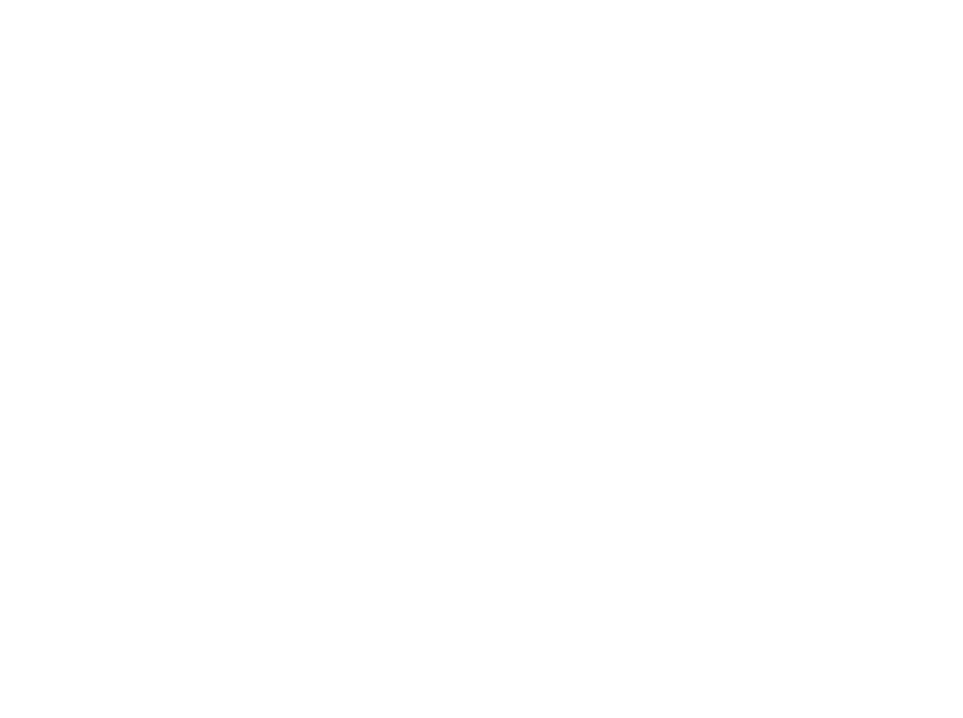
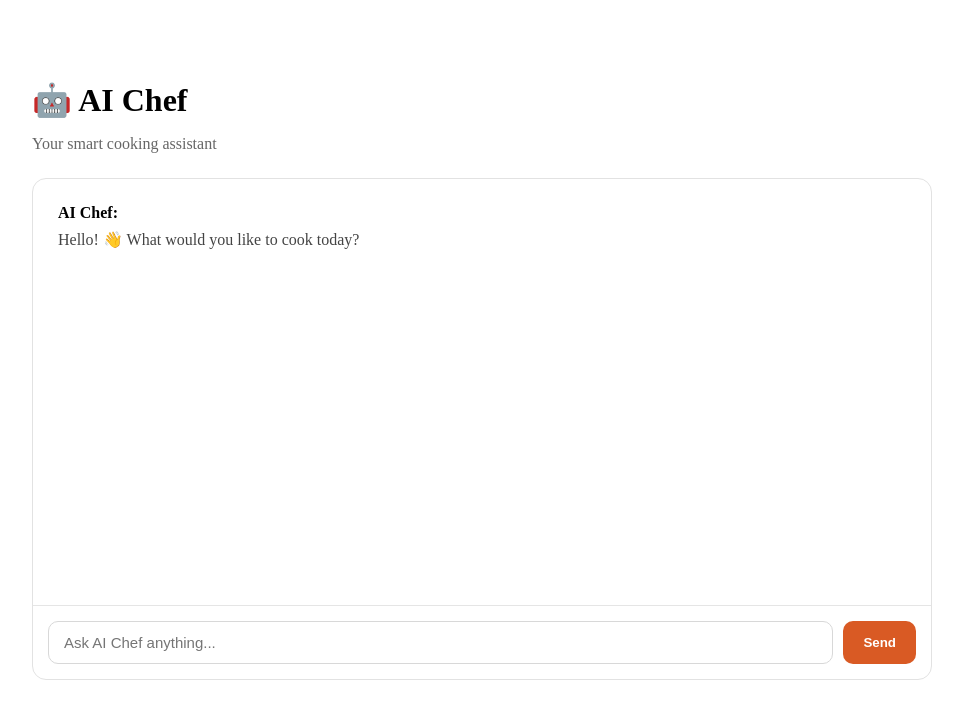
Before and after one commit to Khushi-5-png/swaadsetu, an Angular app: page /ai-chef in a window 1280 px wide. Before the commit this address led to /. Shown: the top 718 px of the page, without its empty margins (158-1121 px from the left). Built offline with nearby package versions, Linux system fonts and the light colour scheme.

Commit message:
Add AI Chef and update recipe details

```diff
--- /dev/null
+++ b/src/app/ai-chef/ai-chef.css
@@ -0,0 +1,63 @@
+.ai-chef-page {
+  max-width: 900px;
+  margin: 40px auto;
+  padding: 20px;
+}
+
+.ai-chef-page h1 {
+  margin-bottom: 5px;
+}
+
+.ai-chef-page > p {
+  color: #666;
+  margin-bottom: 25px;
+}
+
+.chat-box {
+  border: 1px solid #e2e2e2;
+  border-radius: 14px;
+  min-height: 500px;
+  display: flex;
+  flex-direction: column;
+  background: #ffffff;
+}
+
+.chat-message {
+  padding: 25px;
+  flex: 1;
+}
+
+.chat-message p {
+  margin-top: 8px;
+  color: #444;
+}
+
+.chat-input {
+  display: flex;
+  gap: 10px;
+  padding: 15px;
+  border-top: 1px solid #e5e5e5;
+}
+
+.chat-input input {
+  flex: 1;
+  padding: 12px 15px;
+  border: 1px solid #d8d8d8;
+  border-radius: 10px;
+  outline: none;
+  font-size: 15px;
+}
+
+.chat-input button {
+  padding: 12px 20px;
+  border: none;
+  border-radius: 10px;
+  background: #d95a24;
+  color: white;
+  cursor: pointer;
+  font-weight: 600;
+}
+
+.chat-input button:hover {
+  opacity: 0.9;
+}
--- /dev/null
+++ b/src/app/ai-chef/ai-chef.html
@@ -0,0 +1,27 @@
+<div class="ai-chef-page">
+
+  <h1>🤖 AI Chef</h1>
+
+  <p>Your smart cooking assistant</p>
+
+  <div class="chat-box">
+
+    <div class="chat-message">
+      <strong>AI Chef:</strong>
+      <p>Hello! 👋 What would you like to cook today?</p>
+    </div>
+
+    <div class="chat-input">
+
+      <input
+        type="text"
+        placeholder="Ask AI Chef anything..."
+      />
+
+      <button>Send</button>
+
+    </div>
+
+  </div>
+
+</div>
--- /dev/null
+++ b/src/app/ai-chef/ai-chef.ts
@@ -0,0 +1,9 @@
+import { Component } from '@angular/core';
+
+@Component({
+  imports: [],
+  selector: 'app-ai-chef',
+  styleUrl: './ai-chef.css',
+  templateUrl: './ai-chef.html',
+})
+export class AiChef {}
--- a/src/app/app.routes.ts
+++ b/src/app/app.routes.ts
@@ -1,8 +1,4 @@
 import { Routes } from '@angular/router';
-import { Explore } from './explore/explore';
-import { States } from './states/states';
-import { Recipes } from './recipes/recipes';
-import { RecipeDetails } from './recipe-details/recipe-details';
 
 export const routes: Routes = [
   {
@@ -10,20 +6,16 @@
     redirectTo: 'explore',
     pathMatch: 'full'
   },
+
   {
     path: 'explore',
-    component: Explore
+    loadComponent: () =>
+      import('./explore/explore').then(m => m.Explore)
   },
+
   {
-    path: 'states',
-    component: States
-  },
-  {
-    path: 'recipes',
-    component: Recipes
-  },
-  {
-    path: 'recipe-details',
-    component: RecipeDetails
+    path: 'ai-chef',
+    loadComponent: () =>
+      import('./ai-chef/ai-chef').then(m => m.AiChef)
   }
 ];
--- a/src/app/recipe-details/recipe-details.ts
+++ b/src/app/recipe-details/recipe-details.ts
@@ -85,7 +85,30 @@
 
     return `${name} – ${Number(scaledQuantity.toFixed(2))}${unit}`;
   }
-
+getAdjustedTime(time: string): string {
+
+  if (!this.recipeData) {
+    return time;
+  }
+
+  const match = time.match(/(\d+)/);
+
+  if (!match) {
+    return time;
+  }
+
+  const baseMinutes = Number(match[1]);
+  const baseServings = this.recipeData.serves;
+
+  const difference = this.selectedServings - baseServings;
+
+  const adjustedMinutes = Math.max(
+    10,
+    baseMinutes + difference * 5
+  );
+
+  return `${adjustedMinutes} minutes`;
+}
 
   constructor(private route: ActivatedRoute) {
 
```
Also changed, not shown: 1 other file (tests, documents, lock files or other folders).
